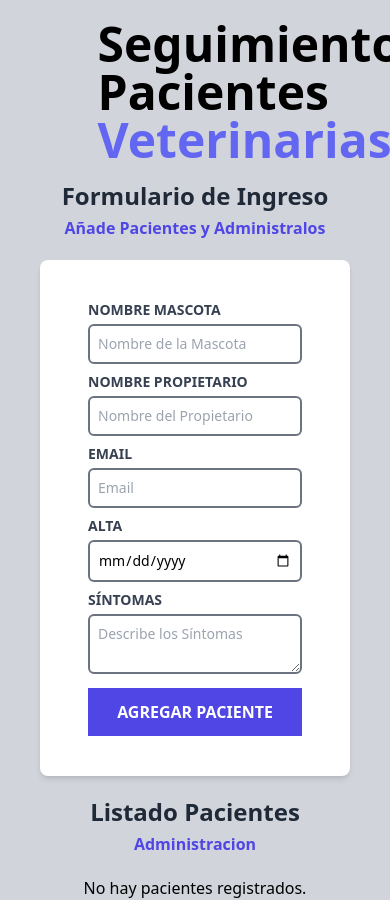
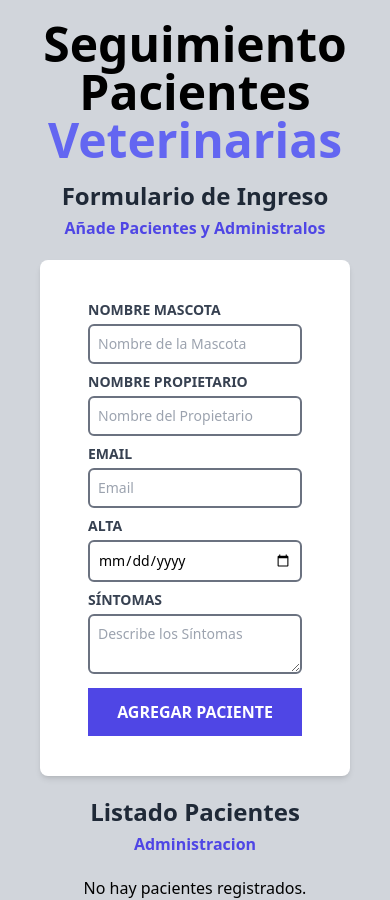
Before and after one commit to jonatha1992/veterinaria, a React (Vite) app: page / in a window 390 px wide. Built offline with nearby package versions, Linux system fonts and the light colour scheme.

Commit message:
cambios en el titulo

```diff
--- a/src/components/Header.jsx
+++ b/src/components/Header.jsx
@@ -3,7 +3,7 @@
 const Header = () => {
     return (
         <div className="mt-5">
-            <h1 className="font-black text-5xl text-center w-2/4 mx-auto">
+            <h1 className="font-black text-5xl text-center lg:w-2/4  md:w-3/4 mx-auto">
                 Seguimiento Pacientes <strong className=" text-indigo-500">Veterinarias</strong>{" "}
             </h1>
         </div>
```
